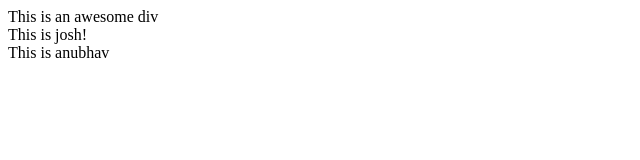
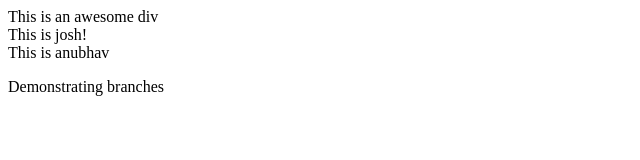
Before and after one commit to camelCaseStyle/git-demo, a plain HTML site: page index.html in a window 1280 px wide. Shown: the whole page, without its empty margins (0-640 px from the left). Drawn offline with Linux system fonts and the light colour scheme.

Commit message:
branches

```diff
--- a/index.html
+++ b/index.html
@@ -10,5 +10,6 @@
  <div>This is an awesome div</div>
  <div>This is josh!</div>
  <div>This is anubhav</div>
+ <p>Demonstrating branches</p>
 </body>
 </html>
```
